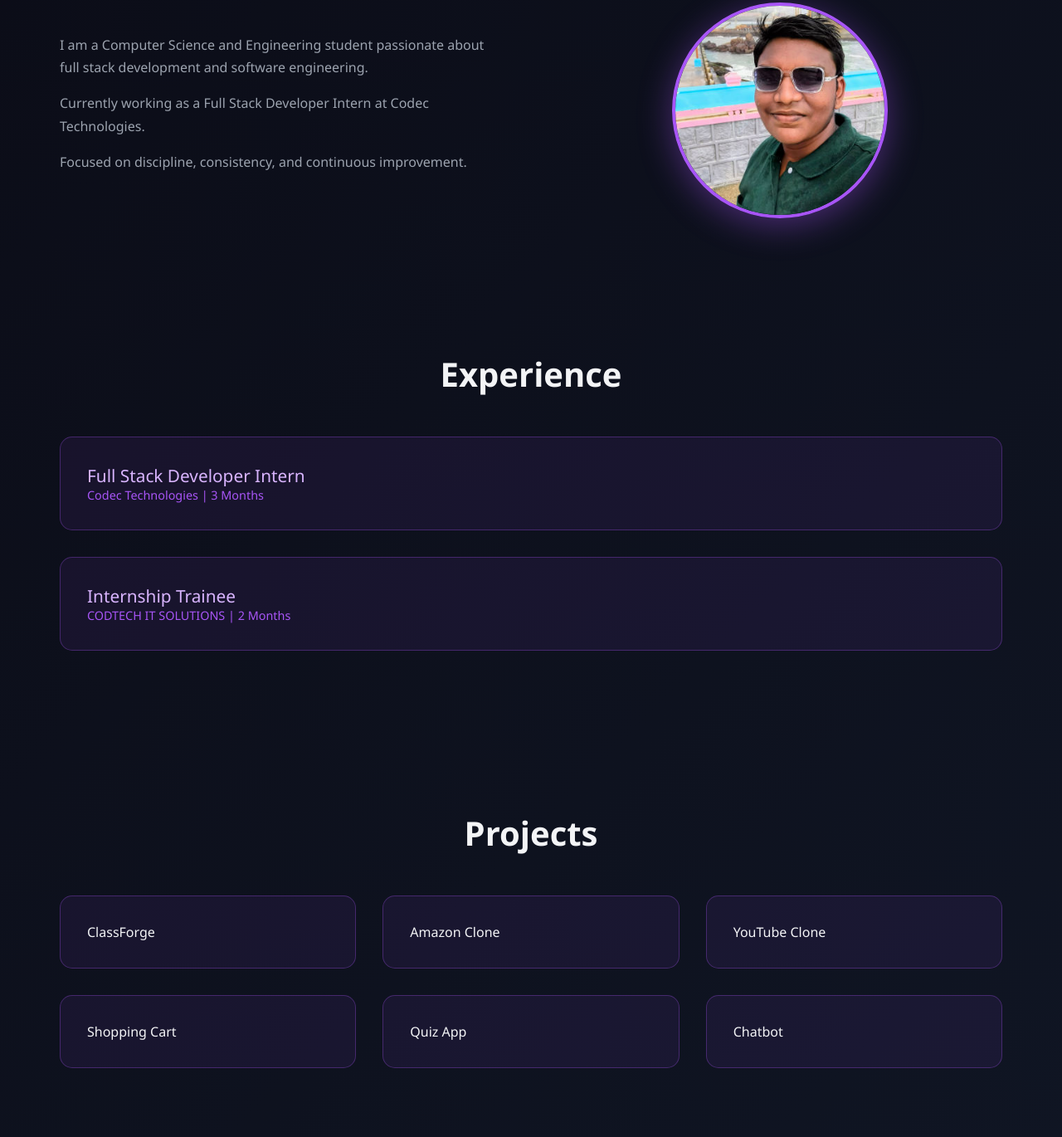
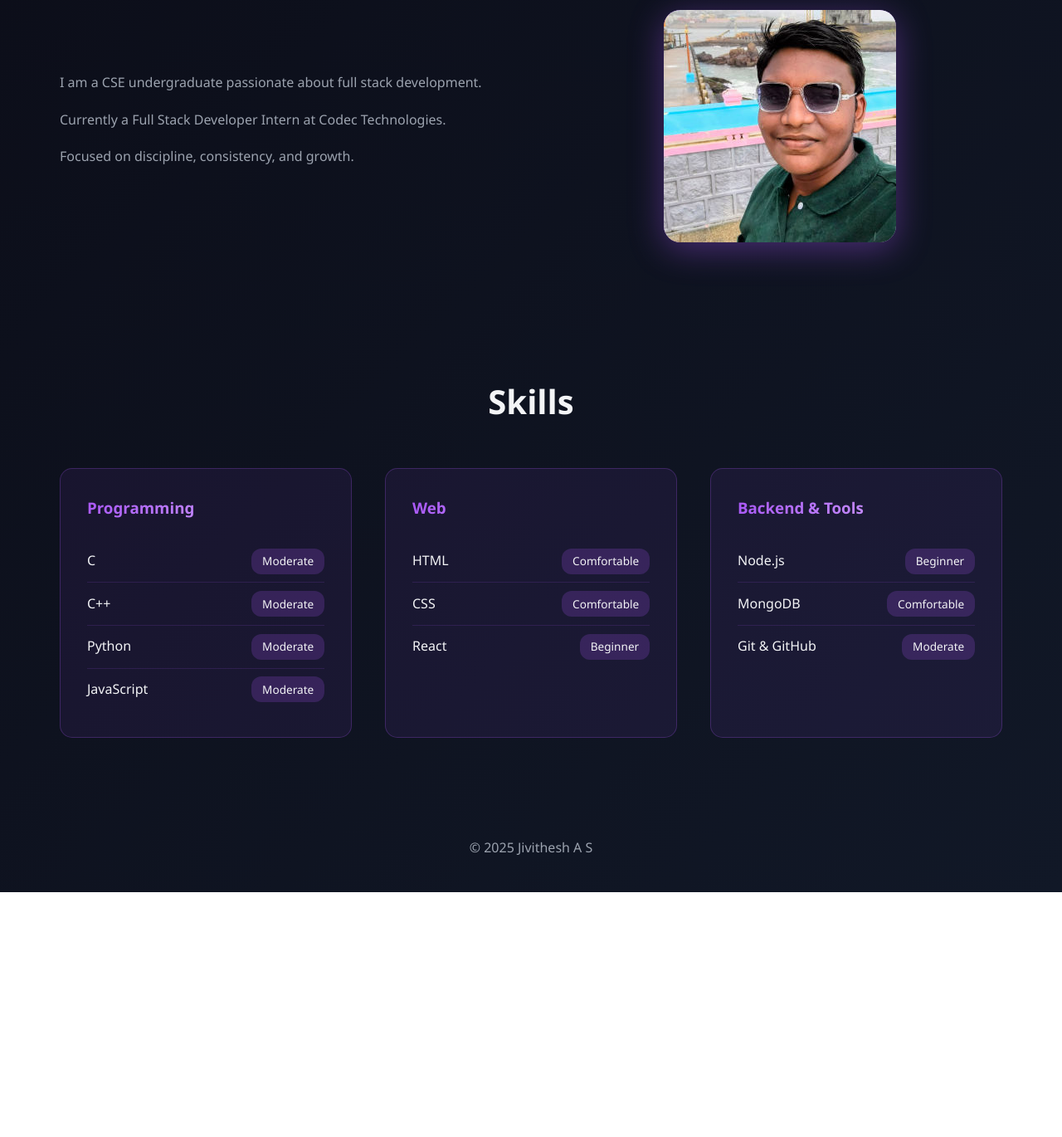
Before and after one commit to Jivithesh-2007/portfolio, a plain HTML site: page index.html in a window 1280 px wide. Shown: the part 980-2350 px from the top of the page at 83% size. After the commit the page ends 2055 px from the top, so only its background shows below. Drawn offline with Linux system fonts and the light colour scheme.

Commit message:
Update index.html

```diff
--- a/index.html
+++ b/index.html
@@ -3,22 +3,19 @@
 <head>
 <meta charset="UTF-8">
 <meta name="viewport" content="width=device-width, initial-scale=1.0">
-<title>Jivithesh A S | Portfolio</title>
+<title>Jivithesh A S - Portfolio</title>
 
 <style>
+* { margin: 0; padding: 0; box-sizing: border-box; }
+
 :root {
     --primary: #0a0a14;
     --secondary: #111827;
+    --tertiary: #1f2937;
     --accent: #a855f7;
     --accent-light: #d8b4fe;
     --text: #f3f4f6;
     --text-muted: #9ca3af;
-}
-
-* {
-    margin: 0;
-    padding: 0;
-    box-sizing: border-box;
 }
 
 html { scroll-behavior: smooth; }
@@ -27,16 +24,17 @@ body {
     font-family: 'Segoe UI', Tahoma, Geneva, Verdana, sans-serif;
     background: linear-gradient(135deg, var(--primary), var(--secondary));
     color: var(--text);
+    line-height: 1.6;
 }
 
-/* NAVBAR */
+/* ---------- NAV ---------- */
 nav {
     position: fixed;
+    top: 0;
     width: 100%;
-    top: 0;
     background: rgba(10,10,20,0.98);
     padding: 1rem 2rem;
-    border-bottom: 1px solid rgba(168,85,247,0.3);
+    border-bottom: 1px solid rgba(168,85,247,0.2);
     z-index: 1000;
 }
 
@@ -48,17 +46,17 @@ nav {
 }
 
 .nav-logo {
+    font-size: 1.5rem;
     font-weight: bold;
-    font-size: 1.5rem;
     background: linear-gradient(135deg, var(--accent), var(--accent-light));
     -webkit-background-clip: text;
     -webkit-text-fill-color: transparent;
 }
 
 .nav-links {
+    list-style: none;
     display: flex;
     gap: 2rem;
-    list-style: none;
 }
 
 .nav-links a {
@@ -66,22 +64,20 @@ nav {
     text-decoration: none;
 }
 
-.nav-links a:hover {
-    color: var(--accent);
-}
+.nav-links a:hover { color: var(--accent); }
 
-/* HERO */
+/* ---------- HERO ---------- */
 .hero {
     min-height: 100vh;
     display: flex;
     justify-content: center;
     align-items: center;
     text-align: center;
-    padding-top: 5rem;
+    padding-top: 4rem;
 }
 
 .hero h1 {
-    font-size: 3.5rem;
+    font-size: clamp(2.5rem, 8vw, 4.5rem);
     background: linear-gradient(135deg, var(--accent-light), var(--accent));
     -webkit-background-clip: text;
     -webkit-text-fill-color: transparent;
@@ -89,21 +85,10 @@ nav {
 
 .hero p {
     color: var(--text-muted);
-    margin: 1rem auto 2rem;
-    max-width: 600px;
+    margin-top: 1rem;
 }
 
-/* 🔥 HERO PHOTO (OPTIONAL BUT RECOMMENDED) */
-.hero-avatar {
-    width: 120px;
-    height: 120px;
-    border-radius: 50%;
-    border: 3px solid var(--accent);
-    object-fit: cover;
-    margin-bottom: 1rem;
-}
-
-/* SECTIONS */
+/* ---------- SECTIONS ---------- */
 section {
     padding: 5rem 2rem;
     max-width: 1200px;
@@ -116,7 +101,7 @@ section {
     margin-bottom: 3rem;
 }
 
-/* ABOUT */
+/* ---------- ABOUT ---------- */
 .about-content {
     display: grid;
     grid-template-columns: 1fr 1fr;
@@ -127,63 +112,55 @@ section {
 .about-text p {
     color: var(--text-muted);
     margin-bottom: 1rem;
-    line-height: 1.7;
+    line-height: 1.8;
 }
 
-/* ✅ PHOTO GOES HERE */
+/* 📸 ADD YOUR PHOTO HERE */
 .about-image {
-    width: 260px;
-    height: 260px;
-    border-radius: 50%;
-    overflow: hidden;
-    border: 4px solid var(--accent);
+    width: 280px;
+    height: 280px;
+    border-radius: 20px;
+    background: linear-gradient(135deg, var(--accent), var(--accent-light));
     box-shadow: 0 8px 40px rgba(168,85,247,0.4);
     margin: auto;
+    overflow: hidden;
 }
 
+/* If you add photo:
 .about-image img {
     width: 100%;
     height: 100%;
     object-fit: cover;
 }
+*/
 
-/* EXPERIENCE */
+/* ---------- EXPERIENCE ---------- */
 .experience-card {
     background: rgba(168,85,247,0.08);
-    padding: 2rem;
+    padding: 2.5rem;
     border-radius: 15px;
-    border: 1px solid rgba(168,85,247,0.3);
+    border: 1.5px solid rgba(168,85,247,0.25);
     margin-bottom: 2rem;
 }
 
-.exp-title {
-    font-size: 1.3rem;
-    color: var(--accent-light);
-}
-
-.exp-duration {
-    color: var(--accent);
-    font-size: 0.9rem;
-}
-
-/* PROJECTS */
+/* ---------- PROJECTS ---------- */
 .projects-grid {
     display: grid;
-    grid-template-columns: repeat(auto-fit, minmax(280px,1fr));
-    gap: 2rem;
+    grid-template-columns: repeat(auto-fit, minmax(320px, 1fr));
+    gap: 2.5rem;
 }
 
 .project-card {
     background: rgba(168,85,247,0.08);
-    padding: 2rem;
     border-radius: 15px;
-    border: 1px solid rgba(168,85,247,0.3);
+    padding: 2.5rem;
+    border: 1.5px solid rgba(168,85,247,0.25);
 }
 
-/* SKILLS – FIXED ALIGNMENT */
+/* ---------- SKILLS (ALIGNED FIX) ---------- */
 .skills-grid {
     display: grid;
-    grid-template-columns: repeat(auto-fit, minmax(300px,1fr));
+    grid-template-columns: repeat(auto-fit, minmax(280px, 1fr));
     gap: 2.5rem;
     align-items: stretch;
 }
@@ -192,13 +169,15 @@ section {
     background: rgba(168,85,247,0.08);
     padding: 2rem;
     border-radius: 15px;
-    border: 1px solid rgba(168,85,247,0.3);
+    border: 1.5px solid rgba(168,85,247,0.25);
     height: 100%;
 }
 
 .skill-category h3 {
-    color: var(--accent-light);
     margin-bottom: 1.5rem;
+    background: linear-gradient(135deg, var(--accent), var(--accent-light));
+    -webkit-background-clip: text;
+    -webkit-text-fill-color: transparent;
 }
 
 .skill-item {
@@ -206,25 +185,25 @@ section {
     justify-content: space-between;
     align-items: center;
     padding: 0.6rem 0;
-    border-bottom: 1px solid rgba(168,85,247,0.2);
+    border-bottom: 1px solid rgba(168,85,247,0.15);
 }
 
-.skill-name {
-    font-weight: 600;
+.skill-item:last-child {
+    border-bottom: none;
 }
 
 .skill-level {
-    font-size: 0.85rem;
-    background: rgba(168,85,247,0.25);
+    background: rgba(168,85,247,0.2);
     padding: 0.3rem 0.8rem;
     border-radius: 12px;
+    font-size: 0.85rem;
 }
 
-/* CONTACT */
+/* ---------- CONTACT ---------- */
 .contact-links {
     display: flex;
+    gap: 2rem;
     justify-content: center;
-    gap: 2rem;
     flex-wrap: wrap;
 }
 
@@ -236,25 +215,27 @@ section {
     border-radius: 12px;
 }
 
+/* ---------- FOOTER ---------- */
 footer {
     text-align: center;
-    padding: 2rem;
+    padding: 2.5rem;
     color: var(--text-muted);
 }
 
-@media(max-width:768px){
+@media (max-width: 768px) {
     .about-content { grid-template-columns: 1fr; }
+    .nav-links { display: none; }
 }
 </style>
 </head>
 
 <body>
 
-<!-- NAV -->
 <nav>
 <div class="nav-container">
 <div class="nav-logo">JAS</div>
 <ul class="nav-links">
+<li><a href="#home">Home</a></li>
 <li><a href="#about">About</a></li>
 <li><a href="#experience">Experience</a></li>
 <li><a href="#projects">Projects</a></li>
@@ -264,99 +245,53 @@ footer {
 </div>
 </nav>
 
-<!-- HERO -->
-<section class="hero">
+<section id="home" class="hero">
 <div>
-<!-- 🔥 OPTIONAL HERO PHOTO -->
-<img src="profile.jpg" class="hero-avatar" alt="Jivithesh A S">
-
 <h1>Jivithesh A S</h1>
 <p>Full Stack Developer | CSE Student @ Karunya Institute</p>
 </div>
 </section>
 
-<!-- ABOUT -->
 <section id="about">
 <h2 class="section-title">About Me</h2>
 <div class="about-content">
 <div class="about-text">
-<p>I am a Computer Science and Engineering student passionate about full stack development and software engineering.</p>
-<p>Currently working as a Full Stack Developer Intern at Codec Technologies.</p>
-<p>Focused on discipline, consistency, and continuous improvement.</p>
+<p>I am a CSE undergraduate passionate about full stack development.</p>
+<p>Currently a Full Stack Developer Intern at Codec Technologies.</p>
+<p>Focused on discipline, consistency, and growth.</p>
 </div>
-
-<!-- ✅ MAIN PROFILE PHOTO LOCATION -->
 <div class="about-image">
-<img src="profile.jpg" alt="Jivithesh A S">
+<img src="profile.jpg">
 </div>
 </div>
 </section>
 
-<!-- EXPERIENCE -->
-<section id="experience">
-<h2 class="section-title">Experience</h2>
-
-<div class="experience-card">
-<div class="exp-title">Full Stack Developer Intern</div>
-<div class="exp-duration">Codec Technologies | 3 Months</div>
-</div>
-
-<div class="experience-card">
-<div class="exp-title">Internship Trainee</div>
-<div class="exp-duration">CODTECH IT SOLUTIONS | 2 Months</div>
-</div>
-</section>
-
-<!-- PROJECTS -->
-<section id="projects">
-<h2 class="section-title">Projects</h2>
-<div class="projects-grid">
-<div class="project-card">ClassForge</div>
-<div class="project-card">Amazon Clone</div>
-<div class="project-card">YouTube Clone</div>
-<div class="project-card">Shopping Cart</div>
-<div class="project-card">Quiz App</div>
-<div class="project-card">Chatbot</div>
-</div>
-</section>
-
-<!-- SKILLS -->
 <section id="skills">
 <h2 class="section-title">Skills</h2>
 <div class="skills-grid">
 
 <div class="skill-category">
 <h3>Programming</h3>
-<div class="skill-item"><span class="skill-name">C</span><span class="skill-level">Moderate</span></div>
-<div class="skill-item"><span class="skill-name">C++</span><span class="skill-level">Moderate</span></div>
-<div class="skill-item"><span class="skill-name">Python</span><span class="skill-level">Moderate</span></div>
-<div class="skill-item"><span class="skill-name">JavaScript</span><span class="skill-level">Moderate</span></div>
+<div class="skill-item"><span>C</span><span class="skill-level">Moderate</span></div>
+<div class="skill-item"><span>C++</span><span class="skill-level">Moderate</span></div>
+<div class="skill-item"><span>Python</span><span class="skill-level">Moderate</span></div>
+<div class="skill-item"><span>JavaScript</span><span class="skill-level">Moderate</span></div>
 </div>
 
 <div class="skill-category">
-<h3>Web Development</h3>
-<div class="skill-item"><span class="skill-name">HTML</span><span class="skill-level">Comfortable</span></div>
-<div class="skill-item"><span class="skill-name">CSS</span><span class="skill-level">Comfortable</span></div>
-<div class="skill-item"><span class="skill-name">React</span><span class="skill-level">Beginner</span></div>
+<h3>Web</h3>
+<div class="skill-item"><span>HTML</span><span class="skill-level">Comfortable</span></div>
+<div class="skill-item"><span>CSS</span><span class="skill-level">Comfortable</span></div>
+<div class="skill-item"><span>React</span><span class="skill-level">Beginner</span></div>
 </div>
 
 <div class="skill-category">
 <h3>Backend & Tools</h3>
-<div class="skill-item"><span class="skill-name">Node.js</span><span class="skill-level">Beginner</span></div>
-<div class="skill-item"><span class="skill-name">MongoDB</span><span class="skill-level">Comfortable</span></div>
-<div class="skill-item"><span class="skill-name">Git & GitHub</span><span class="skill-level">Moderate</span></div>
+<div class="skill-item"><span>Node.js</span><span class="skill-level">Beginner</span></div>
+<div class="skill-item"><span>MongoDB</span><span class="skill-level">Comfortable</span></div>
+<div class="skill-item"><span>Git & GitHub</span><span class="skill-level">Moderate</span></div>
 </div>
 
-</div>
-</section>
-
-<!-- CONTACT -->
-<section id="contact">
-<h2 class="section-title">Get In Touch</h2>
-<div class="contact-links">
-<a class="contact-link" href="https://linkedin.com" target="_blank">LinkedIn</a>
-<a class="contact-link" href="https://github.com/Jivithesh-2007" target="_blank">GitHub</a>
-<a class="contact-link" href="mailto:jivithesh448@gmail.com">Email</a>
 </div>
 </section>
 
```
